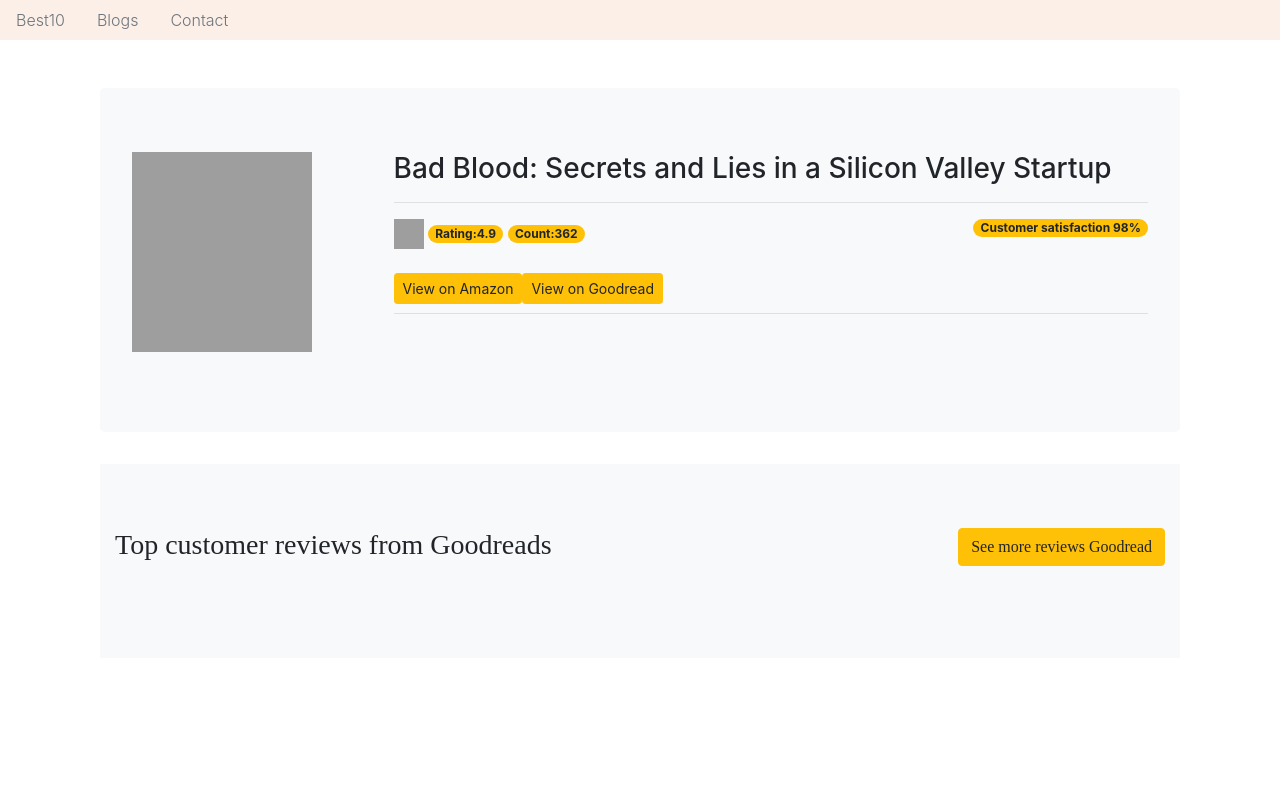
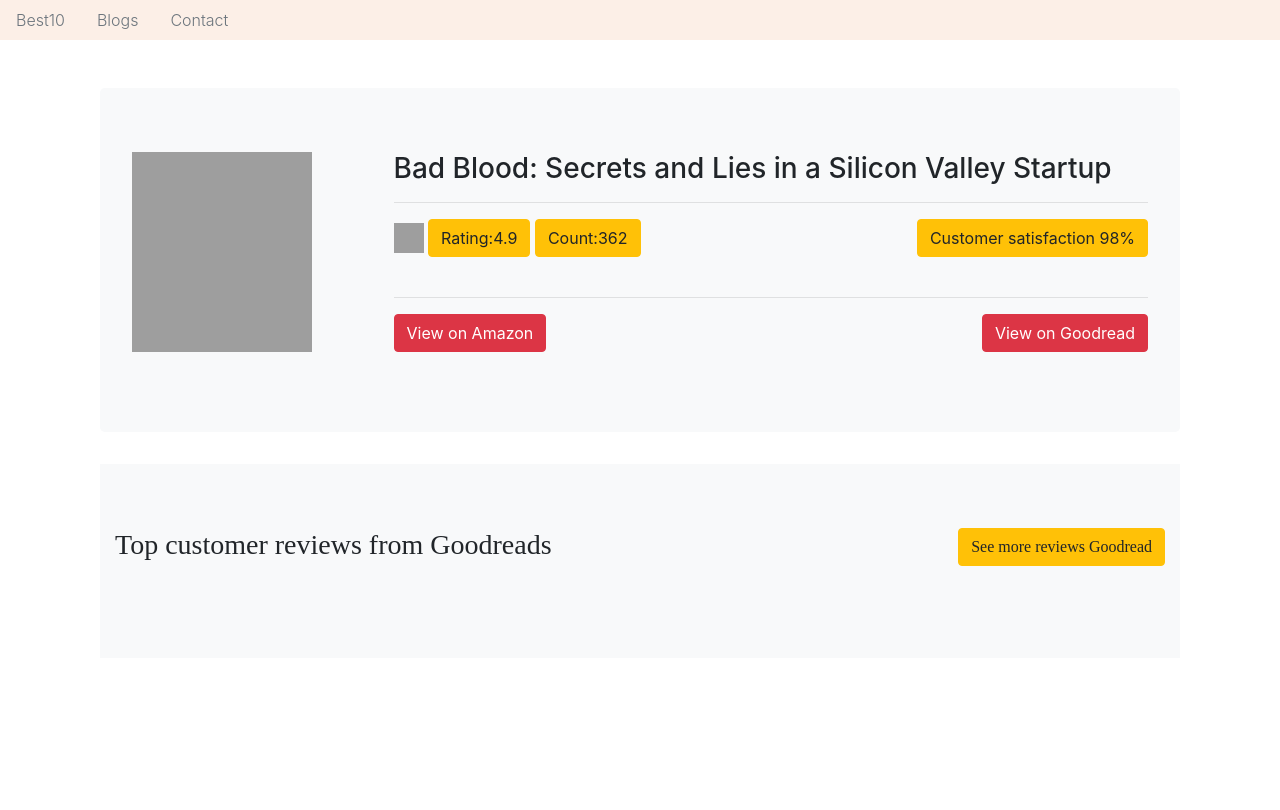
Before and after one commit to cjluocode/best10store, a Django app: page /products/detail/165/ in a window 1280 px wide. Run offline with Django 3.2, Linux system fonts and the light colour scheme; data comes from the database, SQL or seed files in the repository; both versions use the stored data as it was after the commit; some libraries are stand-ins or nearby versions; some web fonts are replaced; grey boxes are pictures that could not be loaded.

Commit message:
modify design

```diff
--- a/items/views.py
+++ b/items/views.py
@@ -17,7 +17,7 @@
         if q_word:
             item = Item()
             search_result = item.get_items(q_word=q_word)
-            save_product(search_result)
+            # save_product(search_result)
 
             for item in search_result:
 
--- a/runtime.txt
+++ b/runtime.txt
@@ -1 +1 @@
-python-3.6.5
+python-3.6.6
--- a/templates/featured_products/product_detail.html
+++ b/templates/featured_products/product_detail.html
@@ -13,18 +13,20 @@
         <div class="col-9">
              <h3 class="">{{ product.title }}</h3>
     <hr>
-  <img src="https://s3-us-west-1.amazonaws.com/a1-language/media/image/rating.png" height="30" width="30"> <span class="badge badge-pill badge-warning">Rating:{{ product.rating }}</span>
-    <span class="badge badge-pill badge-warning">Count:{{ product.rating_count}}</span>
-   <span class="float-right badge badge-pill badge-warning">Customer satisfaction {{ product.hotscore }}%</span>
+  <img src="https://s3-us-west-1.amazonaws.com/a1-language/media/image/rating.png" height="30" width="30">
+    <span class="btn btn-warning">Rating:{{ product.rating }}</span>
+    <span class="btn btn-warning">Count:{{ product.rating_count}}</span>
+   <span class="btn btn-warning float-right">Customer satisfaction {{ product.hotscore }}%</span>
 
     <br>
-    <br>
-    <a class="btn btn-warning btn-sm float-left" href="{{ product.link }} " role="button" target="_blank">View on Amazon</a>
 
-        <a class="btn btn-warning btn-sm float-left" href="{{ product.goodreads_url }} " role="button" target="_blank">View on Goodread</a>
+        <br>
+    <hr>
+            <a class="btn btn-danger float-left" href="{{ product.link }} " role="button" target="_blank">View on Amazon</a>
 
-            <br>
-    <hr>
+        <a class="btn btn-danger float-right" href="{{ product.goodreads_url }} " role="button" target="_blank">View on Goodread</a>
+
+
   <p class="lead">{{product.description|force_escape|linebreaks }}</p>
 
         </div>
--- a/templates/items/search_result.html
+++ b/templates/items/search_result.html
@@ -17,7 +17,7 @@
 {% include 'items/jumbotron.html' %}
 
 
-
+<br>
 
 
 
```
Also changed, not shown: db.sqlite3.
